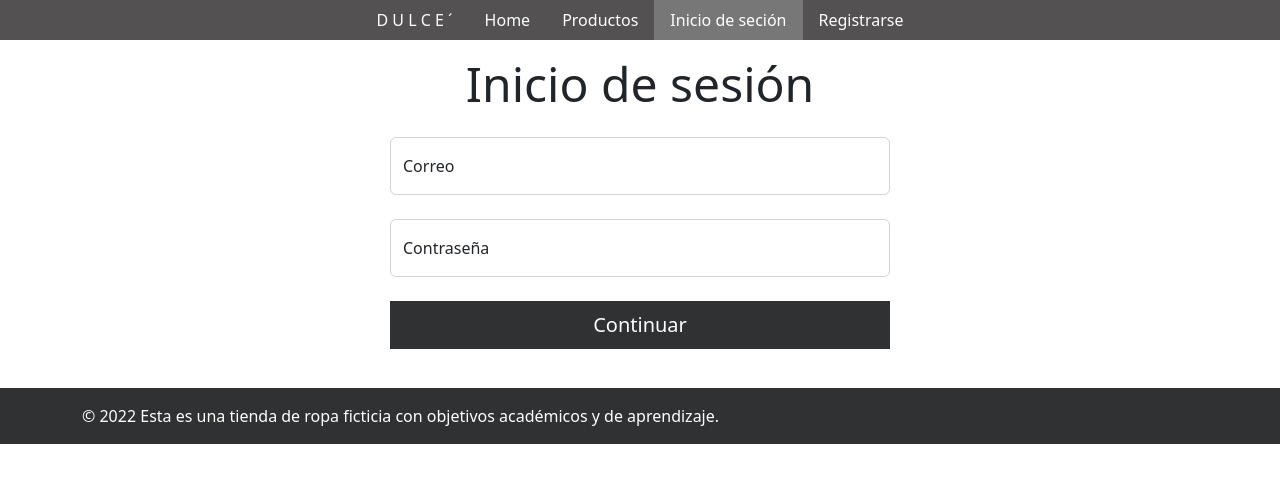
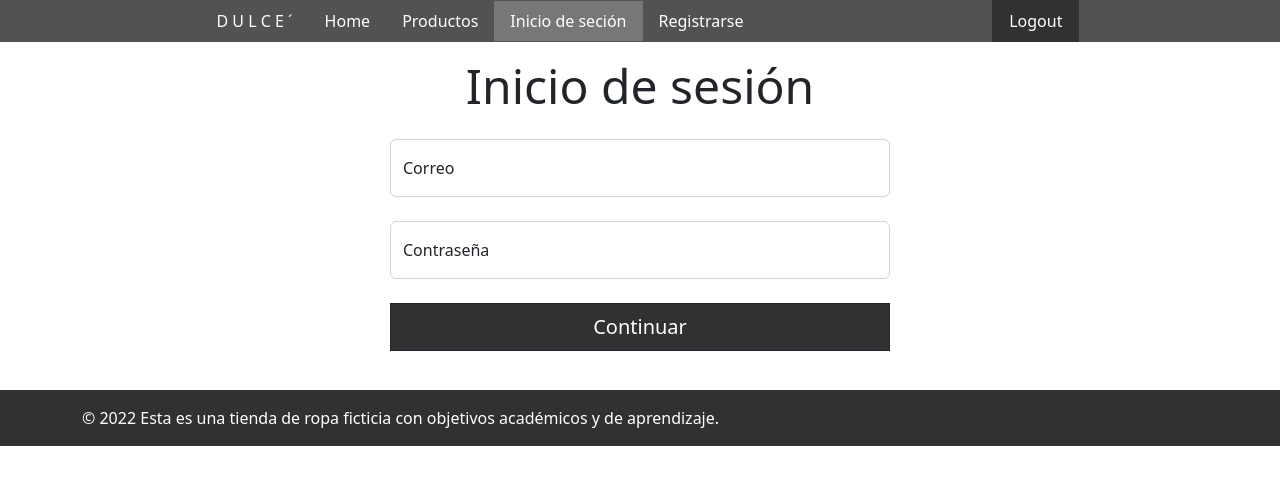
Before and after one commit to dulcegomeza/ecommerce_front, a React (Create React App) app: page /login in a window 1280 px wide. Shown: the top 484 px of the page. Built offline with nearby package versions, Linux system fonts and the light colour scheme.

Commit message:
buton loading

```diff
--- a/package.json
+++ b/package.json
@@ -14,6 +14,7 @@
     "babel-plugin-macros": "^3.1.0",
     "bootstrap": "^5.2.2",
     "react": "^18.2.0",
+    "react-bootstrap": "^2.6.0",
     "react-dom": "^18.2.0",
     "react-router-dom": "^6.4.2",
     "react-scripts": "5.0.1",
--- a/public/index.html
+++ b/public/index.html
@@ -1,17 +1,14 @@
 <!DOCTYPE html>
-<html lang="en">
+<html lang="es">
 
 <head>
   <meta charset="utf-8" />
   <link rel="icon" href="%PUBLIC_URL%/favicon.ico" />
   <meta name="viewport" content="width=device-width, initial-scale=1" />
   <meta name="theme-color" content="#000000" />
-  <meta name="description" content="Web site created using create-react-app" />
+  <meta name="description" content="Aplicación de e-commerce" />
   <link rel="apple-touch-icon" href="%PUBLIC_URL%/logo192.png" />
-  <!--
-      manifest.json provides metadata used when your web app is installed on a
-      user's mobile device or desktop. See https://developers.google.com/web/fundamentals/web-app-manifest/
-    -->
+
   <link rel="manifest" href="%PUBLIC_URL%/manifest.json" />
   <!-- CSS only -->
   <link href="https://cdn.jsdelivr.net/npm/bootstrap@5.2.2/dist/css/bootstrap.min.css" rel="stylesheet"
@@ -21,18 +18,7 @@
 </head>
 
 <body>
-  <noscript>You need to enable JavaScript to run this app.</noscript>
   <div id="root"></div>
-  <!--
-      This HTML file is a template.
-      If you open it directly in the browser, you will see an empty page.
-
-      You can add webfonts, meta tags, or analytics to this file.
-      The build step will place the bundled scripts into the <body> tag.
-
-      To begin the development, run `npm start` or `yarn start`.
-      To create a production bundle, use `npm run build` or `yarn build`.
-    -->
 </body>
 
 </html>
--- /dev/null
+++ b/src/components/LoadingButton.jsx
@@ -0,0 +1,17 @@
+import { Button, Spinner } from 'react-bootstrap'
+
+function LoadingButton({ isLoading, text }) {
+
+
+
+    return (
+        <>
+            <Button className="w-100 btn btn-lg btn-blanck-form" variant="dark" type="submit" disabled={isLoading}>
+                {isLoading ?
+                    <Spinner as="span" variant="light" size="lg" role="status" aria-hidden="true" animation="border" /> : <span>{text}</span>}
+            </Button>
+        </>
+    )
+}
+
+export default LoadingButton
--- a/src/context/UserProvider.jsx
+++ b/src/context/UserProvider.jsx
@@ -1,25 +1,56 @@
-import { useState } from 'react';
+import { useReducer } from 'react';
+import { types } from '../types/types';
+import { authReducer } from "./authReducer"
 import { UserContext } from "./UserContext"
 
 const MY_AUTH_APP ='MY_AUTH_APP';
 
+
+const init = () =>{
+ const user = JSON.parse(window.localStorage.getItem(MY_AUTH_APP));
+
+ return {
+  logged: !!user,
+  user:user
+ }
+}
+
 export const UserProvider = ({ children }) => {
-  const [user, setUser] = useState(window.localStorage.getItem(MY_AUTH_APP) ?? false);
 
-  const loginContext = (token) =>{
-    console.log(token.token);
-    window.localStorage.setItem(MY_AUTH_APP, token.token);
-    setUser(token);
+  const [user, dispatch] = useReducer(authReducer, {}, init);
+
+  //const [user, setUser] = useState(window.localStorage.getItem(MY_AUTH_APP) ?? false);
+
+  const login = (user) =>{
+
+    const userPayload =   {
+      name: user.user.name,
+      lastName: user.user.lastName,
+      email: user.user.email,
+      uid: user.user.uid
+    };
+
+    const action = {
+      type: types.login,
+      payload: userPayload
+    }
+
+    window.localStorage.setItem(MY_AUTH_APP, JSON.stringify( userPayload));
+    dispatch(action);
+
+
   }
 
-  const logoutContext = () =>{
+  const logout = () =>{
      window.localStorage.removeItem(MY_AUTH_APP);
+     const action = {  type: types.logout };
+     dispatch(action);
     //window.localStorage.clear()
-    setUser(null);
+   // setUser(null);
   }
 
   return (
-    <UserContext.Provider value={{user, loginContext, logoutContext}}>
+    <UserContext.Provider value={{user, login, logout}}>
         { children }
     </UserContext.Provider>
   )
--- /dev/null
+++ b/src/context/authReducer.js
@@ -0,0 +1,26 @@
+import { types } from '../types/types';
+
+export const authReducer = (state = {}, action) => {
+    switch (action.type) {
+        case types.login:
+
+            return {
+                ...state,
+                logged: true,
+                name: action.payload.name,
+                lastName: action.payload.lastName,
+                email: action.payload.email,
+                uid: action.payload.uid
+            }
+
+        case types.logout:
+
+            return {
+                logged: false
+            }
+
+        default:
+            return state;
+    }
+
+}
--- a/src/pages/Account.jsx
+++ b/src/pages/Account.jsx
@@ -1,11 +1,14 @@
 import { useState } from 'react';
 import Swal from 'sweetalert2'
 import { signupService } from '../services/userService';
-import { useNavigate }  from 'react-router-dom';
+import { useNavigate } from 'react-router-dom';
+import LoadingButton from '../components/LoadingButton';
+
 
 function Account() {
 
-const navigate = useNavigate();
+  const navigate = useNavigate();
+  const [isLoading, setIsLoading] = useState(false);
 
   const [formulario, setFormulario] = useState({
     name: '',
@@ -23,6 +26,7 @@ const navigate = useNavigate();
   }
 
   async function createUser(event) {
+    setIsLoading(true);
     event.preventDefault();
 
     try {
@@ -30,39 +34,15 @@ const navigate = useNavigate();
       console.log(user);
       //antes se usaba el history.push('/ruta') antes de la version 6 de react-router-dom
       navigate("/login");
-    } catch(err) {
+    } catch (err) {
       console.log(err.response.data);
       Swal.fire(
         'Mensaje',
         err.response.data.errors[0].msg,
         'error'
       )
+      setIsLoading(false);
     }
-
-    /*
-    const url = `${process.env.REACT_APP_API_URL}/users`;
-    await fetch(url, {
-      method: 'POST',
-      headers: {
-        'Content-Type': 'application/json'
-      },
-      body: JSON.stringify(formulario)
-    })
-      .then(response => response.json())
-      .then(data => {
-        console.log(data);
-
-        if (data.errors) {
-          console.log(data.errors);
-          Swal.fire(
-            'Mensaje',
-            data.errors[0].msg,
-            'error'
-          )
-        }
-      })
-      .catch(err => console.log(err))
-*/
 
   }
 
@@ -87,7 +67,7 @@ const navigate = useNavigate();
           <input type="password" className="form-control" id="floatingPassword" name="password" placeholder="Password" value={formulario.password} onChange={handleInputChange} />
           <label htmlFor="floatingPassword">Password</label>
         </div>
-        <button className="w-100 btn btn-lg btn-blanck-form" type="submit">Unirse</button>
+        <LoadingButton isLoading={isLoading} text="Unirse" />
       </form>
     </main>
 
--- a/src/pages/Login.jsx
+++ b/src/pages/Login.jsx
@@ -2,9 +2,13 @@ import { useState, useContext } from 'react';
 import Swal from 'sweetalert2'
 import { loginService } from '../services/userService';
 import { UserContext } from "../context/UserContext";
+import LoadingButton from '../components/LoadingButton';
+
 
 function Login() {
-  const { loginContext } =useContext(UserContext);
+  const { login } = useContext(UserContext);
+
+  const [isLoading, setIsLoading] = useState(false);
 
   const [formulario, setFormulario] = useState({
     email: '',
@@ -18,67 +22,44 @@ function Login() {
     });
   }
 
-  async function login(event) {
+  async function loginForm(event) {
+    setIsLoading(true);
     event.preventDefault();
+
 
     try {
       const user = await loginService(formulario);
       console.log(user);
-      loginContext(user);
-
-    } catch(err) {
-      console.log(err.response.data);
-
+      login(user);
+      setIsLoading(false);
+    } catch (err) {
       Swal.fire(
         'Mensaje',
         err.response.data.msg,
         'error'
       )
+      setIsLoading(false);
     }
-
-   /* const url = `${process.env.REACT_APP_API_URL}/login`;
-
-    await fetch(url, {
-      method: 'POST',
-      headers: {
-        'Content-Type': 'application/json'
-      },
-      body: JSON.stringify(formulario)
-    })
-      .then(response => response.json())
-      .then(data => {
-        console.log(data);
-
-        if (data.errors) {
-          console.log(data.errors);
-          Swal.fire(
-            'Mensaje',
-            data.errors[0].msg,
-            'error'
-          )
-        }
-      })
-      .catch(err => console.log(err))*/
   }
 
 
-    return (
-      <main className="form-signin w-100 m-auto">
-      <form onSubmit={login}>
+  return (
+    <main className="form-signin w-100 m-auto">
+      <form onSubmit={loginForm}>
         <h3 className="mt-6 mb-4 display-5 text-center">Inicio de sesión</h3>
         <div className="form-floating mb-4">
-          <input type="email" className="form-control" id="floatingInput" name="email" placeholder="name@example.com" value={formulario.email} onChange={handleInputChange}/>
+          <input type="email" className="form-control" id="floatingInput" name="email" placeholder="name@example.com" value={formulario.email} onChange={handleInputChange} />
           <label htmlFor="floatingInput">Correo</label>
         </div>
         <div className="form-floating  mb-4">
-          <input type="password" className="form-control" id="floatingPassword" name="password" placeholder="Password"  value={formulario.password} onChange={handleInputChange}/>
+          <input type="password" className="form-control" id="floatingPassword" name="password" placeholder="Password" value={formulario.password} onChange={handleInputChange} />
           <label htmlFor="floatingPassword">Contraseña</label>
         </div>
-        <button className="w-100 btn btn-lg btn-blanck-form" type="submit">Continuar</button>
+         <LoadingButton isLoading={isLoading} text="Continuar"/>
       </form>
     </main>
 
-    )
-  }
+  )
+}
 
-  export default Login
+export default Login
--- a/src/shared/Navbar.jsx
+++ b/src/shared/Navbar.jsx
@@ -1,22 +1,45 @@
-import { NavLink } from 'react-router-dom'
+import { useContext } from "react";
+import { NavLink, useNavigate } from 'react-router-dom'
+import { UserContext } from "../context/UserContext";
 
 function Navbar() {
+
+    const { user, logout } = useContext(UserContext);
+    console.log(user.user);
+    const navigate = useNavigate();
+
+    const onLogout = () => {
+        logout();
+        navigate('/login', {
+            replace: true
+        });
+    }
+
     return (
-        <>
-            <header className="fondo d-flex flex-wrap align-items-center justify-content-center">
-                <ul className="nav col-12 col-md-auto justify-content-center ">
-                    <li><NavLink to="/home" className="nav-item mr-4 ml-4 text-white"> D U L C E ´</NavLink></li>
-                    <li ><NavLink to="/home" className="nav-link   mr-4 ml-4 text-white">Home</NavLink></li>
-                    <li><NavLink to="/prducts" className="nav-link   mr-4 ml-4 text-white">Productos</NavLink></li>
-                    <li><NavLink to="/login" className="nav-link   mr-4 ml-4 text-white">Inicio de seción</NavLink></li>
-                    <li><NavLink to="/account" className="nav-link  mr-4 ml-4 text-white">Registrarse</NavLink></li>
-                </ul>
-            </header>
 
+        <header className="fondo d-flex flex-wrap align-items-center justify-content-center">
+            <ul className="nav col-12 col-md-auto justify-content-center ">
+                <li><NavLink to="/home" className="nav-item mr-4 ml-4 text-white"> D U L C E ´</NavLink></li>
+                <li ><NavLink to="/home" className="nav-link   mr-4 ml-4 text-white">Home</NavLink></li>
+                <li><NavLink to="/prducts" className="nav-link   mr-4 ml-4 text-white">Productos</NavLink></li>
+                <li><NavLink to="/login" className="nav-link   mr-4 ml-4 text-white">Inicio de seción</NavLink></li>
+                <li><NavLink to="/account" className="nav-link  mr-4 ml-4 text-white">Registrarse</NavLink></li>
+            </ul>
 
+            <ul className="nav col-3 justify-content-end">
+                <span className="nav-item mr-4 ml-4 text-white">
+                    {user?.user?.name}
+                </span>
 
+                <button
+                    className="nav-item  btn btn-blanck-form"
+                    onClick={onLogout}
+                >
+                    Logout
+                </button>
 
-        </>
+            </ul>
+        </header>
     )
 }
 
--- /dev/null
+++ b/src/types/types.js
@@ -0,0 +1,4 @@
+export const types = {
+    login: '[Auth] loginContext',
+    logout: '[Auth] logoutContext'
+}
```
Also changed, not shown: 1 other file (tests, documents, lock files or other folders).
